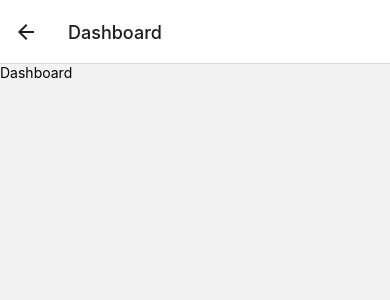
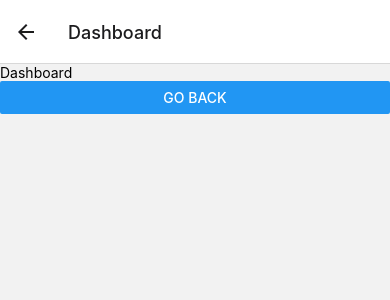
Before and after one commit to Prashant-SL/ReactNativePractice, a React Native app: screen /Dashboard in a window 390 px wide. Shown: the top 300 px of the page. Built offline with nearby package versions, Linux system fonts and the light colour scheme.

Commit message:
Form Changes

```diff
--- a/App.js
+++ b/App.js
@@ -1,8 +1,8 @@
 import { View, StyleSheet } from 'react-native';
 import FormData from "./src/Components/FormData"
+import Dashboard from './src/Components/Dashboard';
 import { NavigationContainer } from '@react-navigation/native';
 import { createNativeStackNavigator } from '@react-navigation/native-stack';
-import Dashboard from './src/Components/Dashboard';
 
 
 function App() {
--- a/src/Components/Dashboard.jsx
+++ b/src/Components/Dashboard.jsx
@@ -1,12 +1,13 @@
-import { View, Text } from 'react-native'
-import React from 'react'
+import React from 'react';
+import { View, Text, Button } from 'react-native';
 
-const Dashboard = () => {
+const Dashboard = ({ navigation }) => {
     return (
         <View>
             <Text>Dashboard</Text>
+            <Button title='Go Back' onPress={() => navigation.goBack()} />
         </View>
     )
-}
+};
 
 export default Dashboard;
```
Also changed, not shown: package.json (+6 -6 lines).
